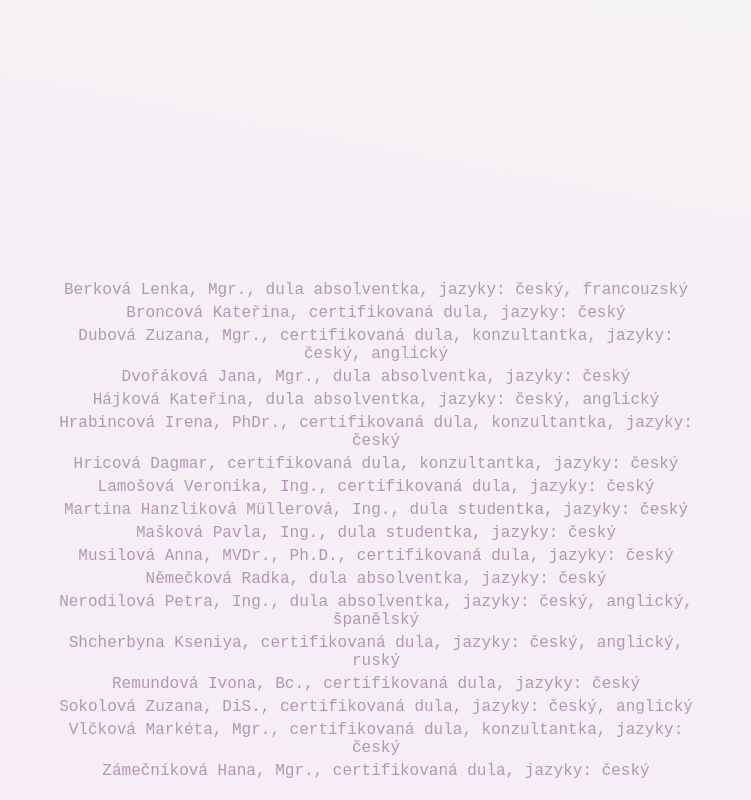
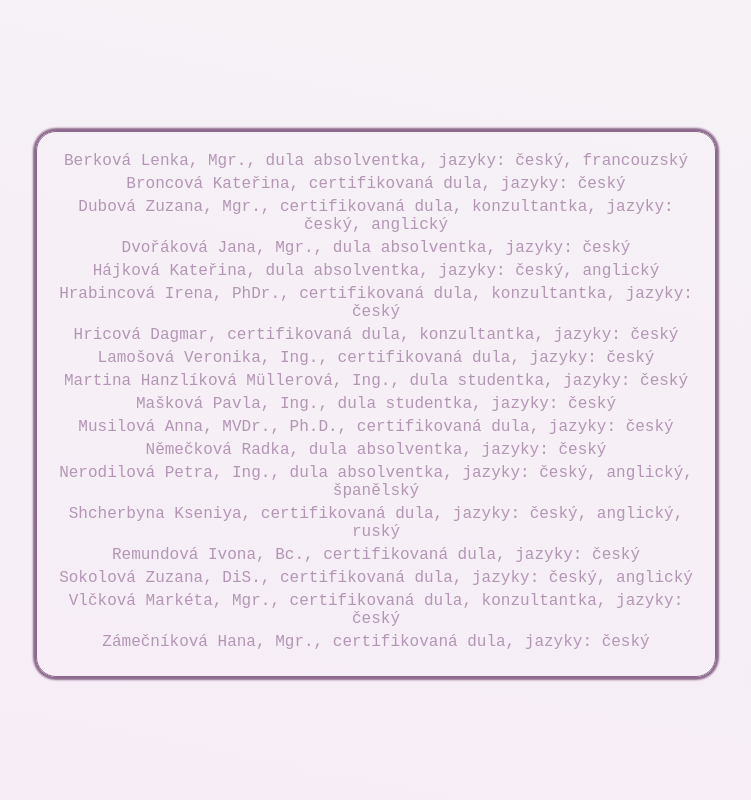
Before and after one commit to CreativeOxana/mojedula, a React (Vite) app: page /find_doula in a window 1280 px wide. Shown: the part 500-1300 px from the top of the page, without its empty margins (264-1015 px from the left). Built offline with nearby package versions, Linux system fonts and the light colour scheme; a web font is replaced by a local one.

Commit message:
Corrected dulaList style

```diff
--- a/src/pages/components/DulaList/DulaList.jsx
+++ b/src/pages/components/DulaList/DulaList.jsx
@@ -138,7 +138,7 @@ export default function ({ region }) {
 
   return (
     <>
-      <ul className="container">
+      <ul className="container box">
         {currentDulas.map((cd, id) => (
           <ul key={id}>
             <li>
--- a/src/pages/components/DulaList/style.css
+++ b/src/pages/components/DulaList/style.css
@@ -1,8 +1,14 @@
 .container {
   margin-top: 0;
-  margin-bottom: 250px;
 }
 
 .container li {
   margin-bottom: 5px;
 }
+
+.box {
+  border: 1px solid var(--brand-color);
+  box-shadow: 0 0 2px 3px var(--brand-color);
+  border-radius: 20px;
+  margin-bottom: 300px;
+}
```
